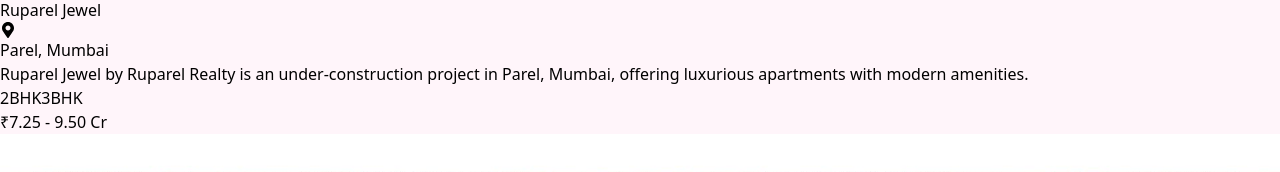
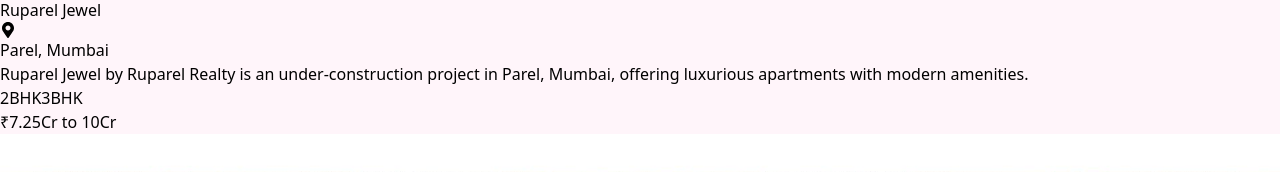
Before and after one commit to blueroofindia/BlueRoof--Website, a React (Vite) app in the folder client/: page /explore in a window 1280 px wide. Shown: the part 1106-1278 px from the top of the page. Built offline with nearby package versions, Linux system fonts and the light colour scheme; no server answers.

Commit message:
Pricing update

```diff
--- a/client/src/components/ListingItem.jsx
+++ b/client/src/components/ListingItem.jsx
@@ -6,14 +6,7 @@
   const [isExpanded, setIsExpanded] = useState(false);
 
   const getPriceRange = () => {
-    const prices = Object.values(listing.regularPrice);
-    const minPrice = Math.min(...prices);
-    const maxPrice = Math.max(...prices);
-
-    if (minPrice === maxPrice) {
-      return `₹${(minPrice / 10000000).toFixed(2)} Cr`;
-    }
-    return `₹${(minPrice / 10000000).toFixed(2)} - ${(maxPrice / 10000000).toFixed(2)} Cr`;
+    return `₹${listing.regularPrice.range}`;
   };
 
   const truncateDescription = (text, maxLength = 150) => {
--- a/client/src/data/propertyData.js
+++ b/client/src/data/propertyData.js
@@ -13,7 +13,9 @@
                   There is an impressive range of conveniences for every resident and each home at Ruparel Jewel Parel, Mumbai will have a beautiful view,
                   ensuring a relaxing atmosphere for its owners after a taxing day at work.`,
     type: 'Apartment',
-    regularPrice: 72500000, // 7.25Cr
+    regularPrice: {
+      range: '7.25Cr to 10Cr'
+    },
     region: 'Mumbai',
     location: 'Parel',
     rooms: ['2BHK', '3BHK', '4BHK'], // Array of available room types
@@ -85,7 +87,9 @@
                   from dazzling Art Deco architecture with gilded motifs to a world-class clubhouse,
                   every facet of Lodha Corinthia is designed to elevate your standard of living - so you don't just move in, you move up.`,
     type: 'Villa',
-    regularPrice: 19900000, // 1.99Cr
+    regularPrice: {
+      range: '1.99Cr to 2.99Cr'
+    },
     region: 'Mumbai',
     location: 'Bhandup',
     rooms: '3BHK',
@@ -153,7 +157,9 @@
                   25 west is scheduled for possession in Jun, 2032 and will offer expansive apartments in various configurations.
                   25 west has uniquely designed floor plans and layouts to ensure ease and convenience for its residents. It promises a stress-free life for its residents where privacy and freedom come hand-in-hand for all homeowners. Built for a special few, 25 west Bandra West has single tower in this project, with 44 floors each and just 65 units to offer. 25 west will be an upscale address as it will be spread over an area of 0.27 acres, making it one of the most lavishly built projects in the Western Mumbai region. There is an impressive range of conveniences for every resident and each home at 25 west Bandra West, Mumbai will have a beautiful view, ensuring a relaxing atmosphere for its owners after a taxing day at work.`,
     type: 'Penthouse',
-    regularPrice: 100000000, // 10Cr
+    regularPrice: {
+      range: '19.95Cr to 40.25Cr'
+    },
     region: 'Mumbai',
     location: 'Bandra',
     rooms: '4BHK',
@@ -224,7 +230,9 @@
                   Sports enthusiasts can also make the most of Cricket Pitch, Badminton Court, Cycling & Jogging Track. Residents can also enjoy Barbecue Area provisions in the project.
                   There is provision for Closed Car Parking.`,
     type: 'Apartment',
-    regularPrice: 25000000, // 2.5Cr
+    regularPrice: {
+      range: '90Lakh to 2.5Cr'
+    },
     region: 'Thane',
     location: 'Majiwada',
     rooms: '2BHK',
@@ -294,7 +302,9 @@
 
     The internal and external development of 25 South is currently in progress and will be ready in due time. The construction at 25 South is in full swing and most of the units are already sold.`,
     type: 'Penthouse',
-    regularPrice: 150000000, // 15Cr
+    regularPrice: {
+      range: '19Cr to 92.47Cr'
+    },
     region: 'Mumbai',
     location: 'Prabhadevi',
     rooms: '5BHK',
@@ -364,7 +374,9 @@
 
     MICL Aaradhya Avaan has uniquely designed floor plans and layouts to ensure ease and convenience for its residents. It promises a stress-free life for its residents where privacy and freedom come hand-in-hand for all homeowners. Built for a special few, MICL Aaradhya Avaan Tardeo has 3 towers in this project, with 61 floors each and just 328 units to offer. MICL Aaradhya Avaan will be an upscale address as it will be spread over an area of 0.74 acres, making it one of the most lavishly built projects in the Mumbai South region. There is an impressive range of conveniences for every resident and each home at MICL Aaradhya Avaan Tardeo, Mumbai will have a beautiful view, ensuring a relaxing atmosphere for its owners after a taxing day at work.`,
     type: 'Apartment',
-    regularPrice: 120000000, // 12Cr
+    regularPrice: {
+      range: '8.6Cr to 21.17Cr'
+    },
     region: 'Mumbai',
     location: 'Malad West',
     rooms: '3BHK',
@@ -434,7 +446,9 @@
 
     Central Thane is well-connected to Mumbai via the Eastern Express Highway. There are schools, hospitals, shopping malls and business establishments in the area.`,
     type: 'Apartment',
-    regularPrice: 80000000, // 8Cr
+    regularPrice: {
+      range: '85Lakh to 2.5Cr'
+    },
     region: 'Mumbai',
     location: 'Thane West',
     rooms: '2BHK',
@@ -503,7 +517,9 @@
 
     Raheja Modern Vivarea has uniquely designed floor plans and layouts to ensure ease and convenience for its residents. It promises a stress-free life for its residents where privacy and freedom come hand-in-hand for all homeowners. Built for a special few, Raheja Modern Vivarea Mahalaxmi has 2 towers in this project, with 44 floors each and just 266 units to offer. Raheja Modern Vivarea will be an upscale address as it will be spread over an area of 3.11 acres, making it one of the most lavishly built projects in the Mumbai South region. There is an impressive range of conveniences for every resident and each home at Raheja Modern Vivarea Mahalaxmi, Mumbai will have a beautiful view, ensuring a relaxing atmosphere for its owners after a taxing day at work.`,
     type: 'Apartment',
-    regularPrice: 80000000, // 8Cr
+    regularPrice: {
+      range: '12Cr to 22Cr'
+    },
     region: 'Mumbai',
     location: 'Thane West',
     rooms: '2BHK',
--- a/client/src/pages/Explore.jsx
+++ b/client/src/pages/Explore.jsx
@@ -24,8 +24,7 @@
       description: 'Ruparel Jewel by Ruparel Realty is an under-construction project in Parel, Mumbai, offering luxurious apartments with modern amenities.',
       type: 'Apartment',
       regularPrice: {
-        '2BHK': 72500000,
-        '3BHK': 95000000
+        range: '7.25Cr to 10Cr'
       },
       region: 'Mumbai',
       location: 'Parel',
@@ -74,8 +73,7 @@
       description: 'Launching Lodha Corinthia, a glorious 7-acre estate offering an international lifestyle designed for Mumbai\'s finest.',
       type: 'Villa',
       regularPrice: {
-        '3BHK': 19900000,
-        '4BHK': 25000000
+        range: '1.99Cr to 2.99Cr'
       },
       region: 'Mumbai',
       location: 'Bhandup',
@@ -125,7 +123,7 @@
       description: 'Experience luxury living at its finest with panoramic sea views and world-class amenities.',
       type: 'Penthouse',
       regularPrice: {
-        '4BHK': 100000000
+        range: '19.95Cr to 40.25Cr'
       },
       region: 'Mumbai',
       location: 'Bandra',
@@ -166,8 +164,7 @@
       description: 'Ashar Pulse is a project by Ashar Group in Thane. It is a Under Construction project offering 2.5 & 3.5 BHK Homes.',
       type: 'Apartment',
       regularPrice: {
-        '2BHK': 25000000,
-        '3BHK': 35000000
+        range: '90Lakh to 2.5Cr'
       },
       region: 'Thane',
       location: 'Majiwada',
@@ -216,7 +213,7 @@
       description: 'Experience luxury living at its finest with panoramic sea views and world-class amenities.',
       type: 'Penthouse',
       regularPrice: {
-        '5BHK': 150000000
+        range: '19Cr to 92.47Cr'
       },
       region: 'Mumbai',
       location: 'Prabhadevi',
@@ -257,7 +254,7 @@
       description: 'Premium residences offering a perfect blend of luxury and comfort with modern architecture.',
       type: 'Apartment',
       regularPrice: {
-        '3BHK': 45000000
+        range: '8.6Cr to 21.17Cr'
       },
       region: 'Mumbai',
       location: 'Malad',
@@ -298,7 +295,7 @@
       description: 'Luxury apartments with stunning views and premium amenities for an elevated lifestyle.',
       type: 'Apartment',
       regularPrice: {
-        '2BHK': 35000000
+        range: '85Lakh to 2.5Cr'
       },
       region: 'Thane',
       location: 'Thane West',
@@ -337,7 +334,7 @@
       description: 'Luxury apartments with stunning views and premium amenities for an elevated lifestyle.',
       type: 'Apartment',
       regularPrice: {
-        '2BHK': 35000000
+        range: '12Cr to 22Cr'
       },
       region: 'Thane',
       location: 'Thane West',
@@ -407,8 +404,15 @@
       const matchesRooms = !filters.rooms || listing.rooms.some(room => room === filters.rooms);
 
       const matchesCost = !filters.cost || (() => {
-        const prices = Object.values(listing.regularPrice);
-        const minPrice = Math.min(...prices) / 10000000; // Convert to Cr
+        const priceText = listing.regularPrice.range.split(' to ')[0]; // Get the minimum price
+        let minPrice;
+
+        if (priceText.includes('Lakh')) {
+          minPrice = parseFloat(priceText.replace('Lakh', '')) / 100; // Convert Lakh to Cr
+        } else {
+          minPrice = parseFloat(priceText.replace('Cr', ''));
+        }
+
         switch(filters.cost) {
           case '50L-1':
             return minPrice >= 0.5 && minPrice <= 1;
--- a/client/src/pages/PropertyDetails.jsx
+++ b/client/src/pages/PropertyDetails.jsx
@@ -105,7 +105,7 @@
             </div>
             <div className="w-full sm:w-auto text-left sm:text-right">
               <p className="text-xl sm:text-2xl font-bold text-[#FF5A3D]">
-                ₹{(property.regularPrice / 10000000).toFixed(2)} Cr
+                ₹{property.regularPrice.range}
               </p>
             </div>
           </div>
```
